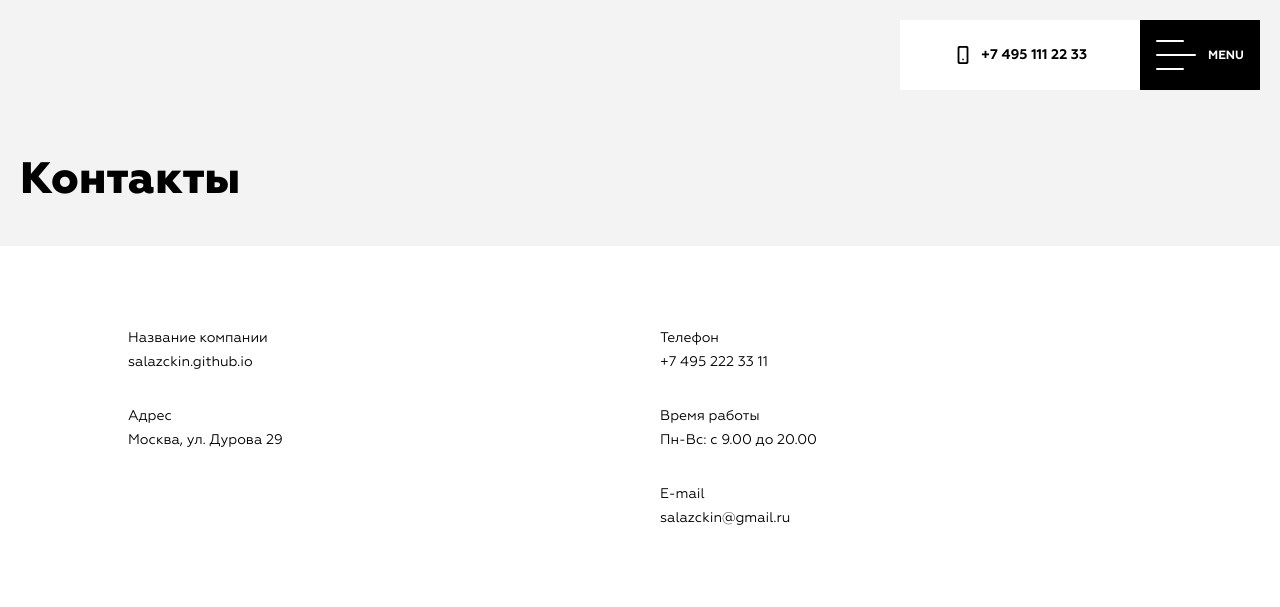
After one commit to LitvinenkoEvgeny/reroom, a Django app: page /contacts in a window 1280 px wide. The commit adds this page. Shown: the top 607 px of the page. Run offline with Django 3.2, Linux system fonts and the light colour scheme; some libraries are stand-ins or nearby versions.

Commit message:
add contacts.html

```diff
--- /dev/null
+++ b/main/templates/main/contacts.html
@@ -0,0 +1,82 @@
+{% extends 'main/layout.html' %}
+{% load static %}
+
+{% block body %}
+
+    <div class="wrapper">
+        {% include 'main/includes/header.html' %}
+        {% include 'main/includes/menu.html' %}
+
+        <div class="p-contacts">
+            <div class="page-head">
+                <div class="page-head__inner container">
+                    <h1 class="page-head__title">Контакты</h1>
+                </div>
+            </div>
+            <div class="block bg-white pb-sm">
+                <div class="contacts-grid container-md mb-md">
+                    <div class="row">
+                        <div class="col-md-6">
+                            <p>Название компании
+                                <br> salazckin.github.io
+                                <br>
+                            </p>
+                            <p>Адрес
+                                <br> Москва, ул. Дурова 29
+
+                            </p>
+                        </div>
+                        <div class="col-md-6">
+                            <p>
+                            <div>Телефон</div>
+                            <a href="tel:+7 495 222 33 11">+7 495 222 33 11</a>
+                            </p>
+                            <p>
+                            <div>Время работы</div>
+                            <div>Пн-Вс: с 9.00 до 20.00</div>
+                            </p>
+                            <p>
+                            <div>E-mail</div>
+                            <a href="mailto:salazckin@gmail.ru">salazckin@gmail.ru</a>
+                            </p>
+                        </div>
+                    </div>
+                </div>
+                <div class="container">
+                    <div class="map" id="map"></div>
+                </div>
+            </div>
+            <div class="block">
+                <div class="container-md mb-md">
+                    <h2 class="text-center mb-lg">НАПИСАТЬ СООБЩЕНИЕ</h2>
+                    <form class="form" action="/feedback">
+                        <div class="form__field-group">
+                            <div class="form__field">
+                                <input class="input-default" name="FullName" data-val="true" data-val-required
+                                       type="text" placeholder="Представьтесь, пожалуйста">
+                            </div>
+                            <div class="form__field">
+                                <input class="input-default" name="Email" data-val="true" data-val-required
+                                       data-val-email type="email" placeholder="Ваш e-mail">
+                            </div>
+                            <div class="form__field">
+                                <input class="input-default" name="Text" data-val="true" data-val-required type="text"
+                                       placeholder="Ваш комментарий">
+                            </div>
+                        </div>
+                        <button class="form__submit btn btn-status" type="submit">отправить</button>
+
+                    </form>
+
+                </div>
+            </div>
+
+        </div>
+
+        {% include 'main/includes/footer.html' %}
+    </div>
+
+    <script src="https://maps.googleapis.com/maps/api/js?language=ru&key=AIzaSyAp8fJIR1ICTOzqhcKjWLR6Yl8h3U25OoY"></script>
+
+
+{% endblock %}
--- a/main/templates/main/includes/menu.html
+++ b/main/templates/main/includes/menu.html
@@ -74,7 +74,7 @@
                 </div>
             </li>
             <li class="nav__item">
-                <a class="nav__link" href="https://salazckin.github.io/third/contacts">
+                <a class="nav__link" href="{% url 'main:contacts' %}">
                     Контакты
                 </a>
             </li>
--- a/main/urls.py
+++ b/main/urls.py
@@ -6,5 +6,6 @@ urlpatterns = [
     path('', views.index, name='index'),
     path('about', views.about, name='about'),
     path('catalog', views.catalog, name='catalog'),
-    path('services', views.services, name='services')
+    path('services', views.services, name='services'),
+    path('contacts', views.contacts, name='contacts')
 ]
--- a/main/views.py
+++ b/main/views.py
@@ -13,5 +13,10 @@ def about(request):
 def catalog(request):
     return render_to_response('main/catalog.html')
 
+
 def services(request):
     return render_to_response('main/services.html')
+
+
+def contacts(request):
+    return render_to_response('main/contacts.html')
```
